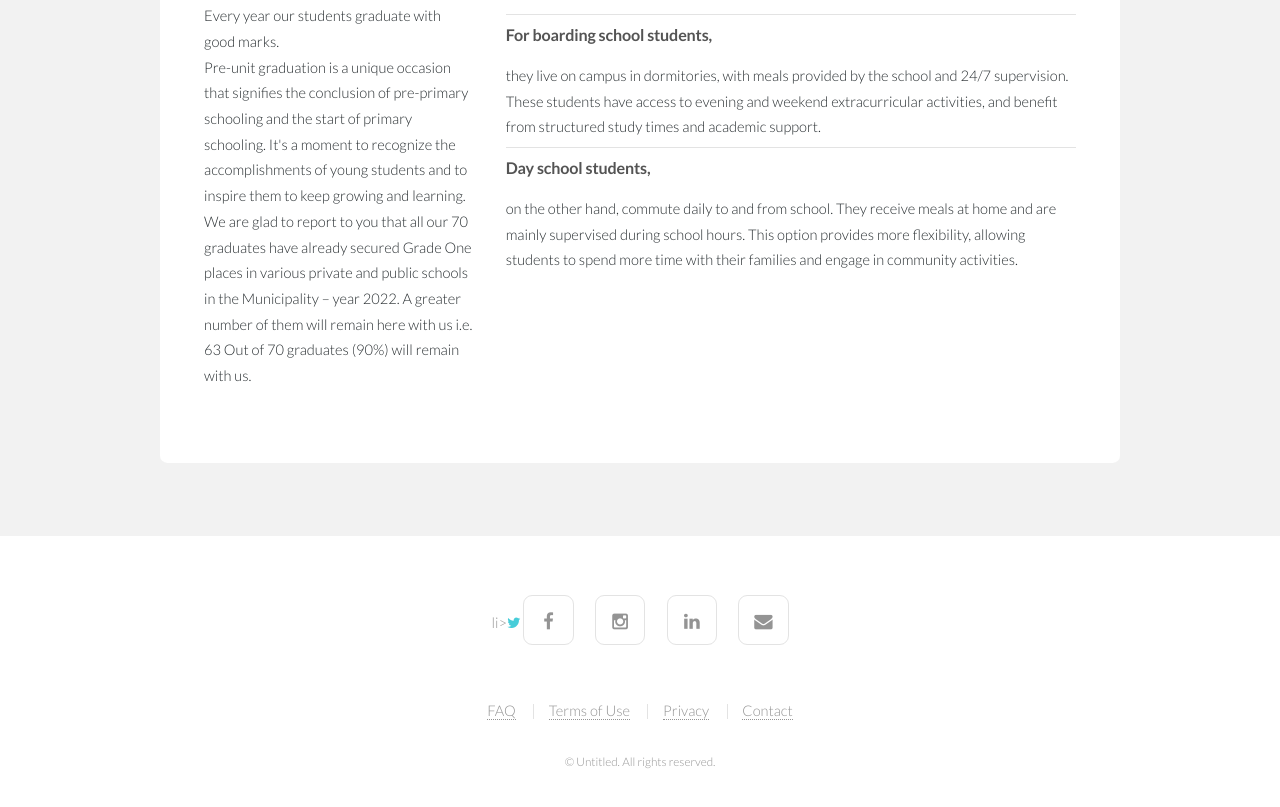
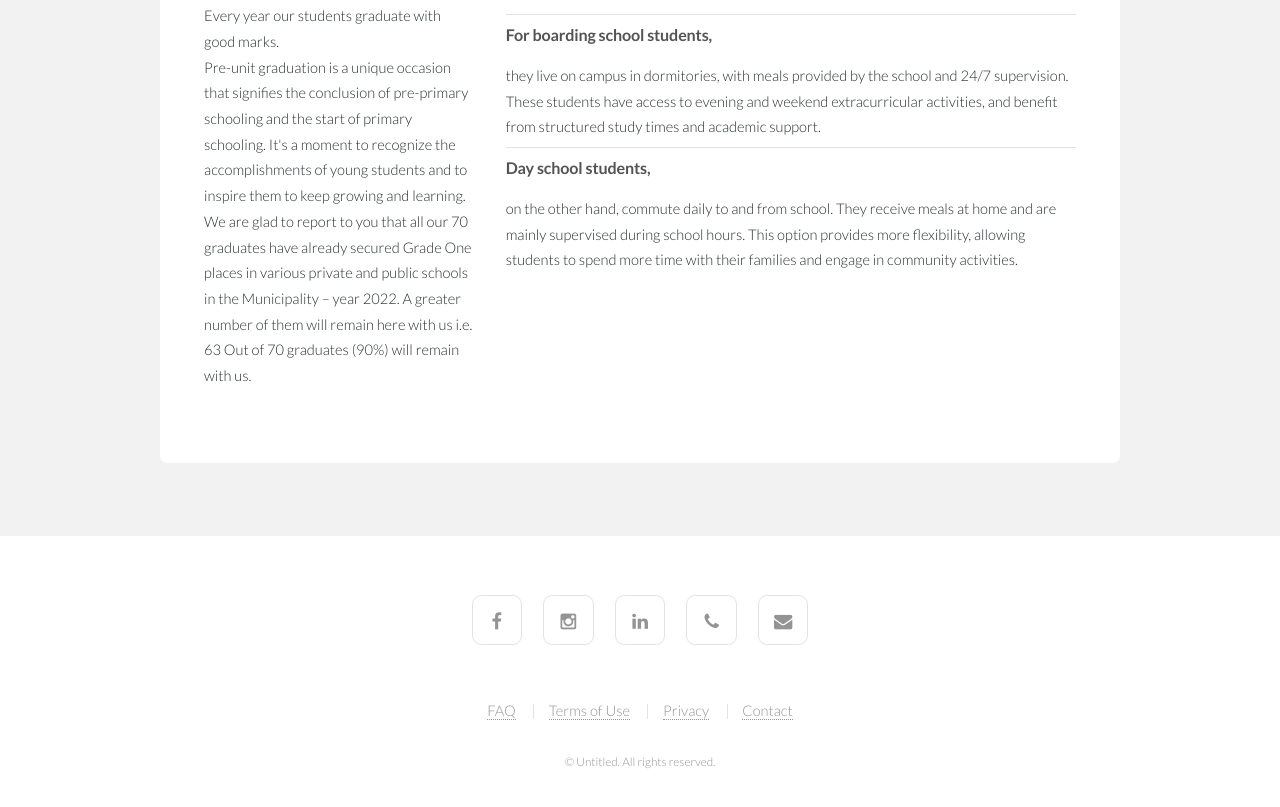
Before and after one commit to Mobisafrankline/King-s-academy-attachment-project, a plain HTML site: page About.html in a window 1280 px wide. Shown: the part 1196-2003 px from the top of the page. Drawn offline with Linux system fonts and the light colour scheme.

Commit message:
change footer icons

```diff
--- a/About.html
+++ b/About.html
@@ -120,11 +120,11 @@
 		<!-- Footer -->
 			<footer id="footer">
 				<ul class="icons">
-					li><a href="#" class="icon fa-twitter"><span class="label">Twitter</span></a></li>
+					<!-- li><a href="#" class="icon fa-twitter"><span class="label">Twitter</span></a></li> -->
 					<li><a href="#" class="icon fa-facebook"><span class="label">Facebook</span></a></li>
 					<li><a href="#" class="icon fa-instagram"><span class="label">Instagram</span></a></li>
 					<li><a href="https://www.linkedin.com" class="icon fa-linkedin"><span class="label">LinkedIn</span></a></li>
-					<!-- <li><a href="tel:+1234567890" class="icon fa-phone"><span class="label">Phone</span></a></li> -->
+					<li><a href="tel:+1234567890" class="icon fa-phone"><span class="label">Phone</span></a></li>
 					<li><a href="#" class="icon fa-envelope"><span class="label">Envelope</span></a></li>
 				</ul>
 				<ul class="menu">
```
Also changed, not shown: Activities.html (+2 -2 lines), Exam.html (+2 -2 lines), News.html (+2 -2 lines), index.html (+2 -2 lines).
